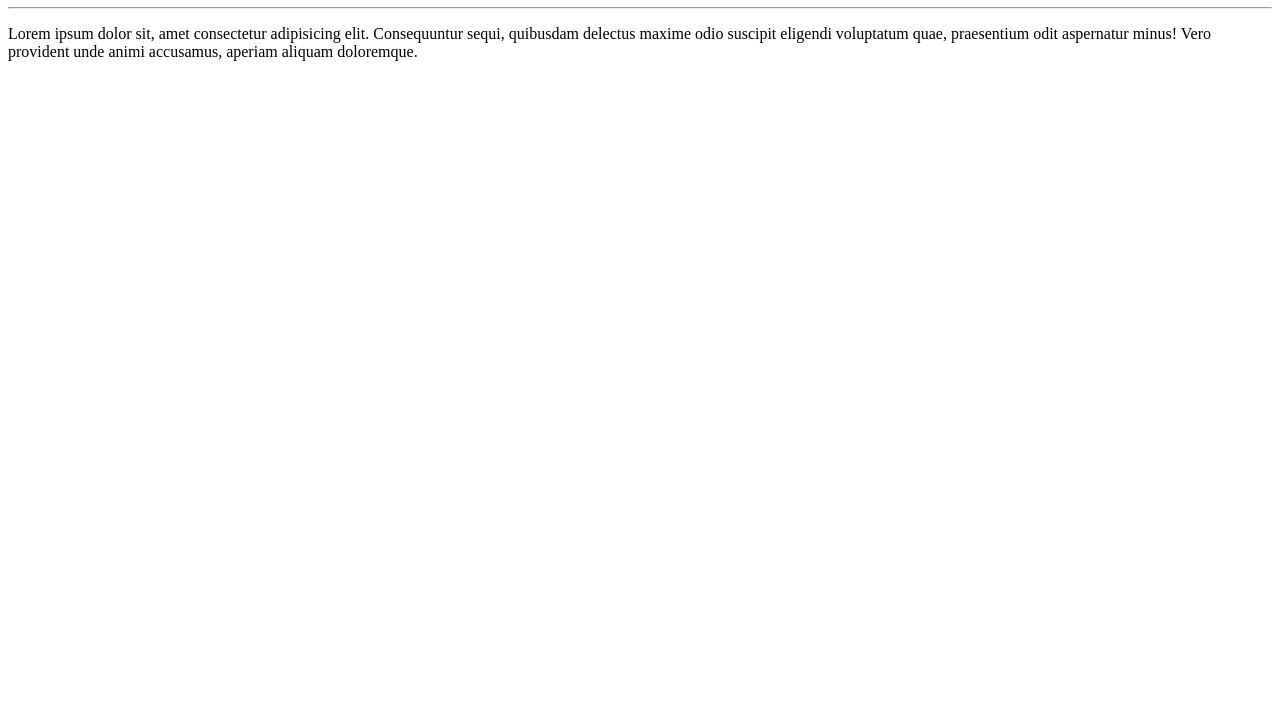
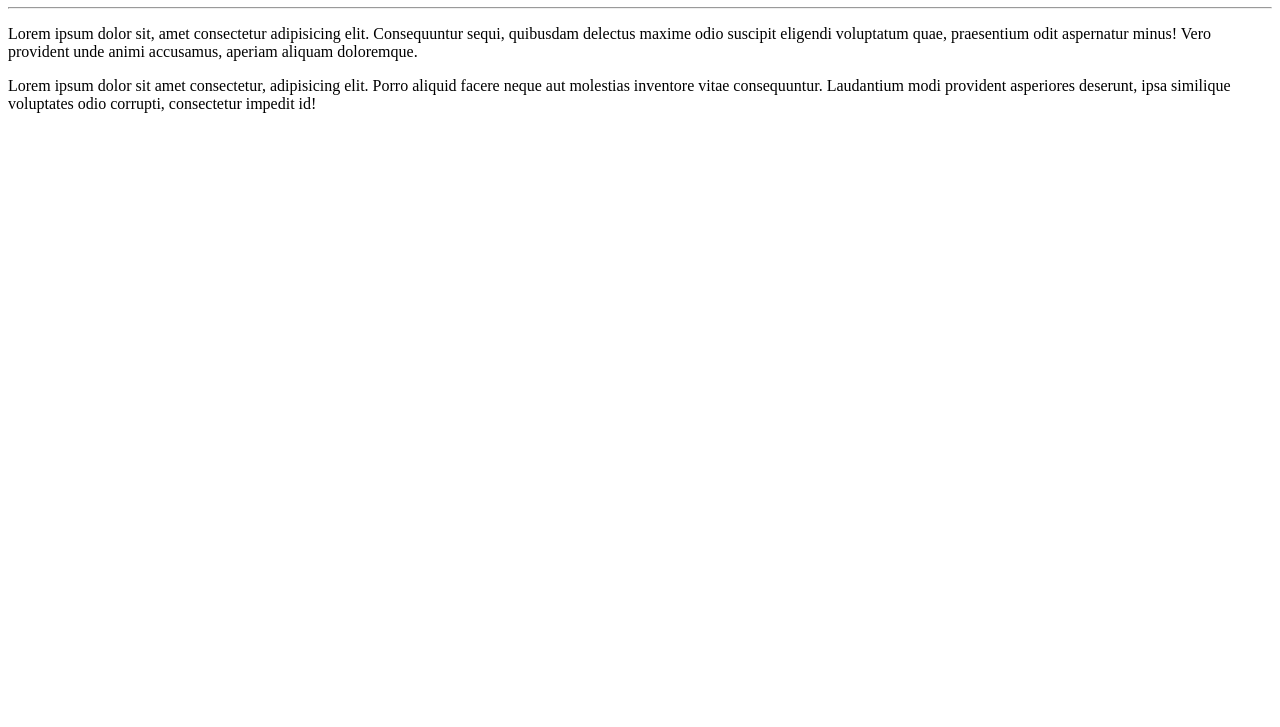
Before and after one commit to molicojr/Ola-Mundo, a plain HTML site: page site-exemplo/index.html in a window 1280 px wide. Shown: the part 73-800 px from the top of the page. Drawn offline with Linux system fonts and the light colour scheme.

Commit message:
Adicionei um paragrafo

```diff
--- a/site-exemplo/index.html
+++ b/site-exemplo/index.html
@@ -9,5 +9,6 @@
     <h1>Olá Mundo</h1>
     <hr>
     <p>Lorem ipsum dolor sit, amet consectetur adipisicing elit. Consequuntur sequi, quibusdam delectus maxime odio suscipit eligendi voluptatum quae, praesentium odit aspernatur minus! Vero provident unde animi accusamus, aperiam aliquam doloremque.</p>
+    <p>Lorem ipsum dolor sit amet consectetur, adipisicing elit. Porro aliquid facere neque aut molestias inventore vitae consequuntur. Laudantium modi provident asperiores deserunt, ipsa similique voluptates odio corrupti, consectetur impedit id!</p>
 </body>
 </html>
```
